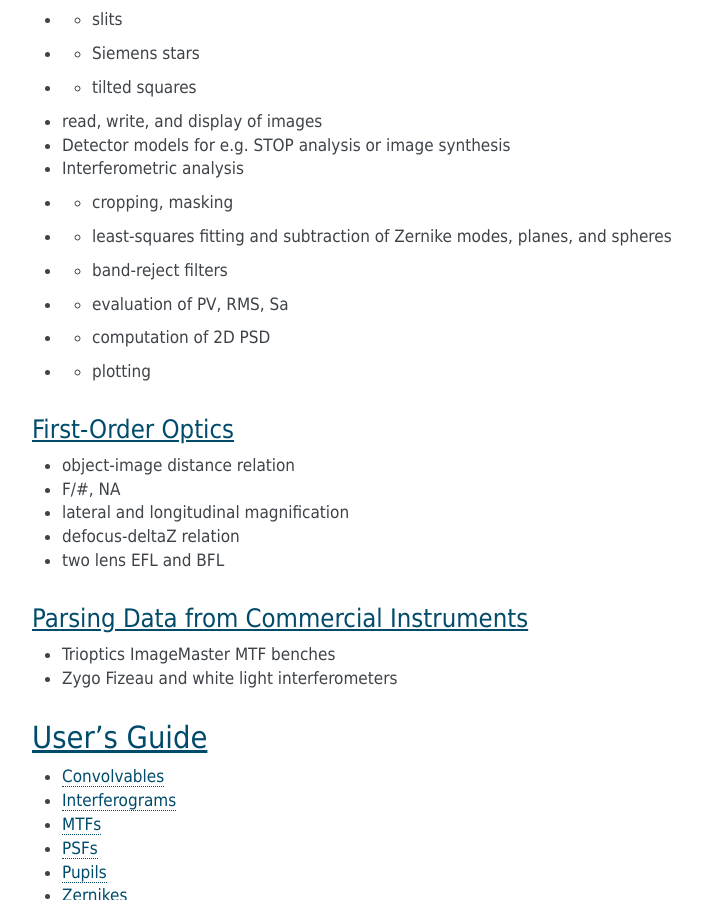
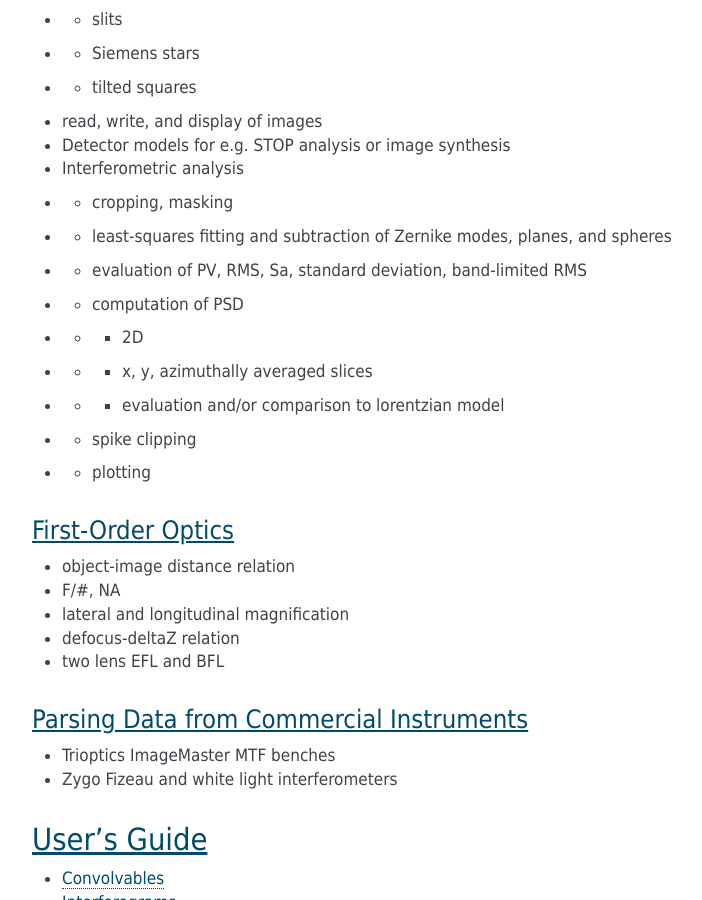
Before and after one commit to brandondube/prysm, a Sphinx documentation site: the page built from docs/source/index.rst, in a window 1280 px wide and 900 px high, scrolled down 2585 px. Shown: the whole window, without its empty margins (388-1090 px from the left). Built offline with Sphinx 7.4.7, drawn with Linux system fonts in a browser that asks for light colours; pages that are not in the unit, such as notebooks, are missing from menus.

```diff
--- a/docs/source/index.rst
+++ b/docs/source/index.rst
@@ -87,9 +87,12 @@ Physical Optics
 * Interferometric analysis
 * * cropping, masking
 * * least-squares fitting and subtraction of Zernike modes, planes, and spheres
-* * band-reject filters
-* * evaluation of PV, RMS, Sa
-* * computation of 2D PSD
+* * evaluation of PV, RMS, Sa, standard deviation, band-limited RMS
+* * computation of PSD
+* * * 2D
+* * * x, y, azimuthally averaged slices
+* * * evaluation and/or comparison to lorentzian model
+* * spike clipping
 * * plotting
 
 First-Order Optics
--- a/setup.py
+++ b/setup.py
@@ -18,6 +18,7 @@ setup(
         'Mx': ['h5py'],
         'img': ['imageio'],
         'mtf+': ['pandas'],
+        'deconv': ['scikit-image'],
     },
     classifiers=[
         'Development Status :: 4 - Beta',
```
